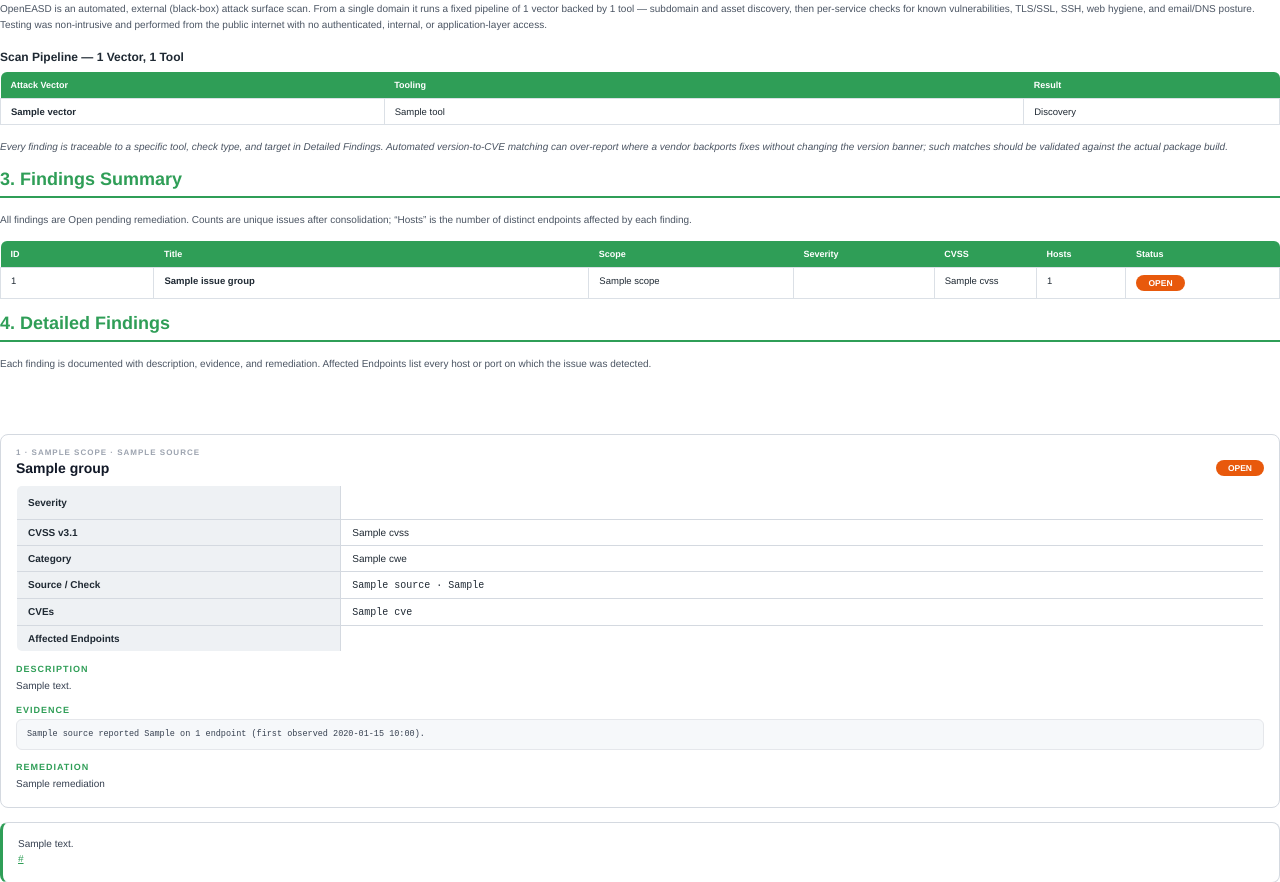
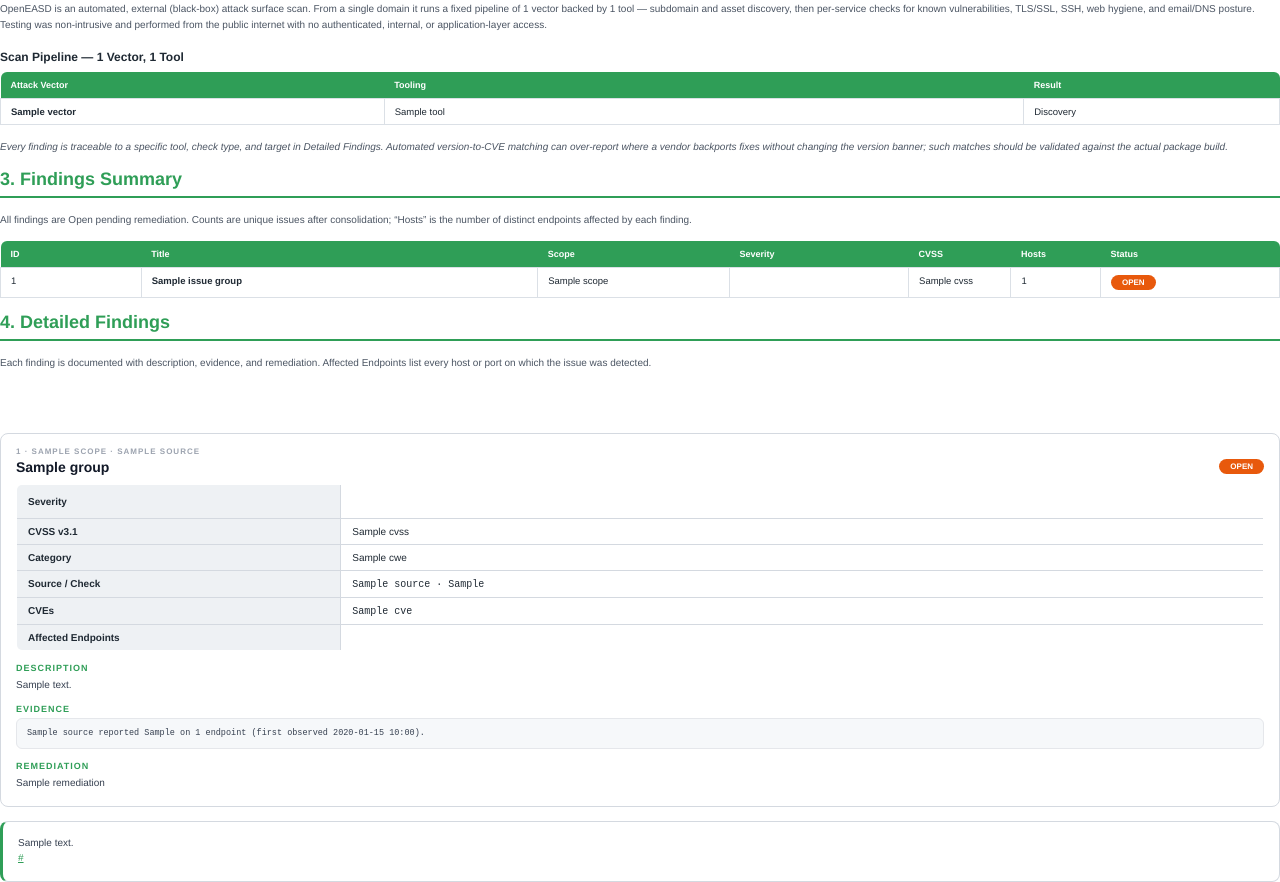
Before and after one commit to cybersecify/OpenEASD, a Django app: template templates/reports/scan_report.html in a window 1280 px wide. Shown: the part 1378-2260 px from the top of the page. Run offline with Django 5.2, Linux system fonts and the light colour scheme; the template is opened without the code that fills it: most values are stand-ins (such as "Sample title", 1, 10 or a date in 2020); grey boxes marked "Sample" are stand-in pictures; data that the repository does not hold is empty; parts of the project's set-up code (start-up, migrations or seed data) failed here and were passed over; some libraries are stand-ins or nearby versions.

Commit message:
fix: keep severity/status badges on one line in the report
Severity badges wrapped ("CRITICAL" -> "CRITIC AL") in the Findings Summary.
Add white-space:nowrap and widen the Severity/Status columns so the pill fits.

Co-Authored-By: Claude Opus 4.8 <noreply@anthropic.com>

```diff
--- a/templates/reports/scan_report.html
+++ b/templates/reports/scan_report.html
@@ -83,8 +83,8 @@
     .risk .v { font-size: 28px; font-weight: bold; line-height: 1.15; }
 
     /* ── Badges (rounded, filled) ─────────────────────────── */
-    .badge { display: inline-block; padding: 3px 10px; font-size: 8.5px; font-weight: bold; color: #fff; text-transform: uppercase; border-radius: 10px; }
-    .pill-open { display: inline-block; background-color: #e8590c; color: #fff; font-size: 8.5px; font-weight: bold; padding: 3px 12px; text-transform: uppercase; border-radius: 10px; }
+    .badge { display: inline-block; padding: 3px 9px; font-size: 8px; font-weight: bold; color: #fff; text-transform: uppercase; border-radius: 10px; white-space: nowrap; }
+    .pill-open { display: inline-block; background-color: #e8590c; color: #fff; font-size: 8px; font-weight: bold; padding: 3px 11px; text-transform: uppercase; border-radius: 10px; white-space: nowrap; }
 
     /* ── Detailed findings ────────────────────────────────── */
     .sev-banner { color: #fff; font-weight: bold; font-size: 12px; padding: 8px 14px; margin: 20px 0 12px; border-radius: 6px; }
@@ -202,8 +202,8 @@
 <p class="lead">All findings are Open pending remediation. Counts are unique issues after consolidation; “Hosts” is the number of distinct endpoints affected by each finding.</p>
 <table class="grid">
   <thead><tr>
-    <th style="width:12%;">ID</th><th style="width:34%;">Title</th><th style="width:16%;">Scope</th>
-    <th style="width:11%;">Severity</th><th style="width:8%;">CVSS</th><th style="width:7%;">Hosts</th><th style="width:12%;">Status</th>
+    <th style="width:11%;">ID</th><th style="width:31%;">Title</th><th style="width:15%;">Scope</th>
+    <th style="width:14%;">Severity</th><th style="width:8%;">CVSS</th><th style="width:7%;">Hosts</th><th style="width:14%;">Status</th>
   </tr></thead>
   <tbody>
     {% for g in issue_groups %}
```
